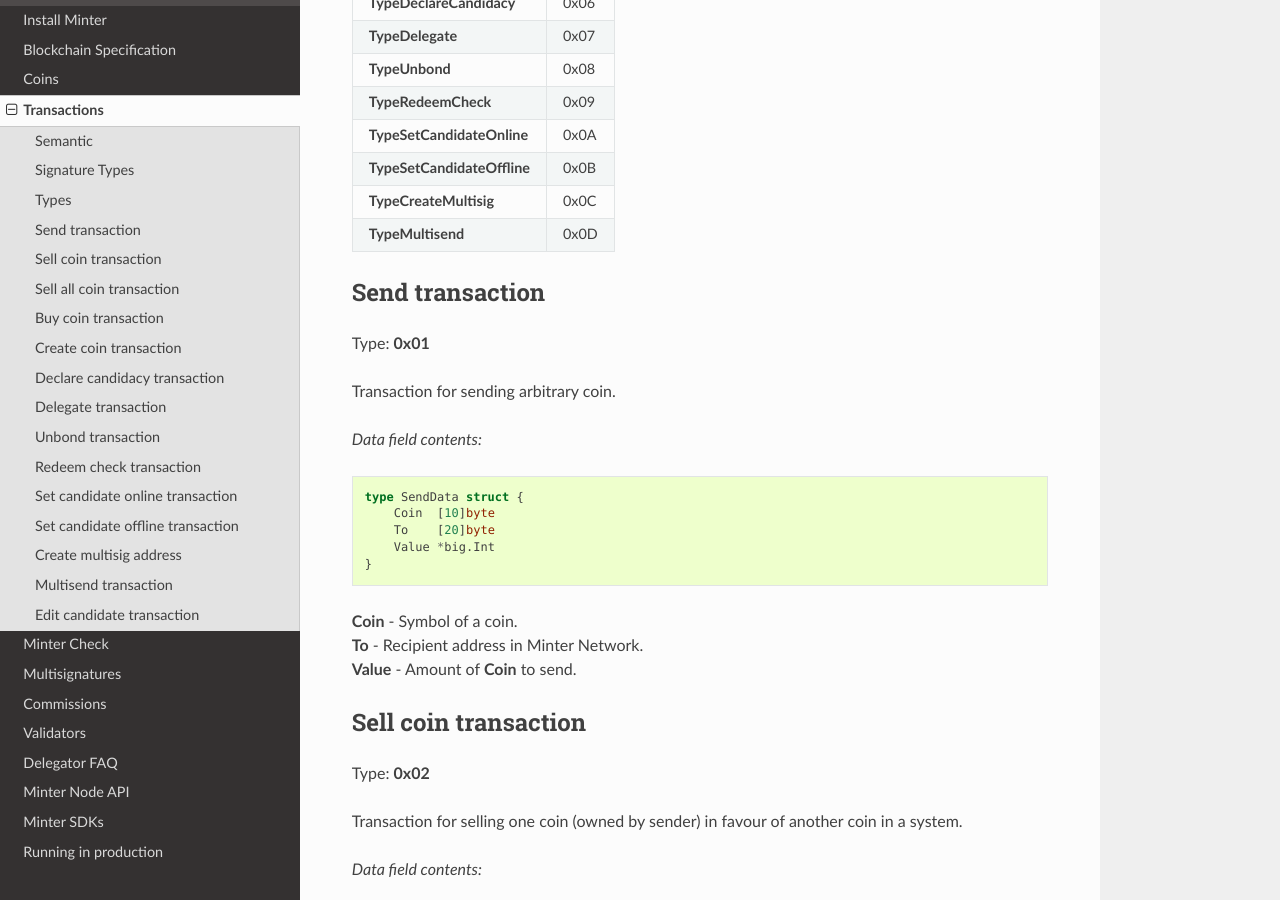
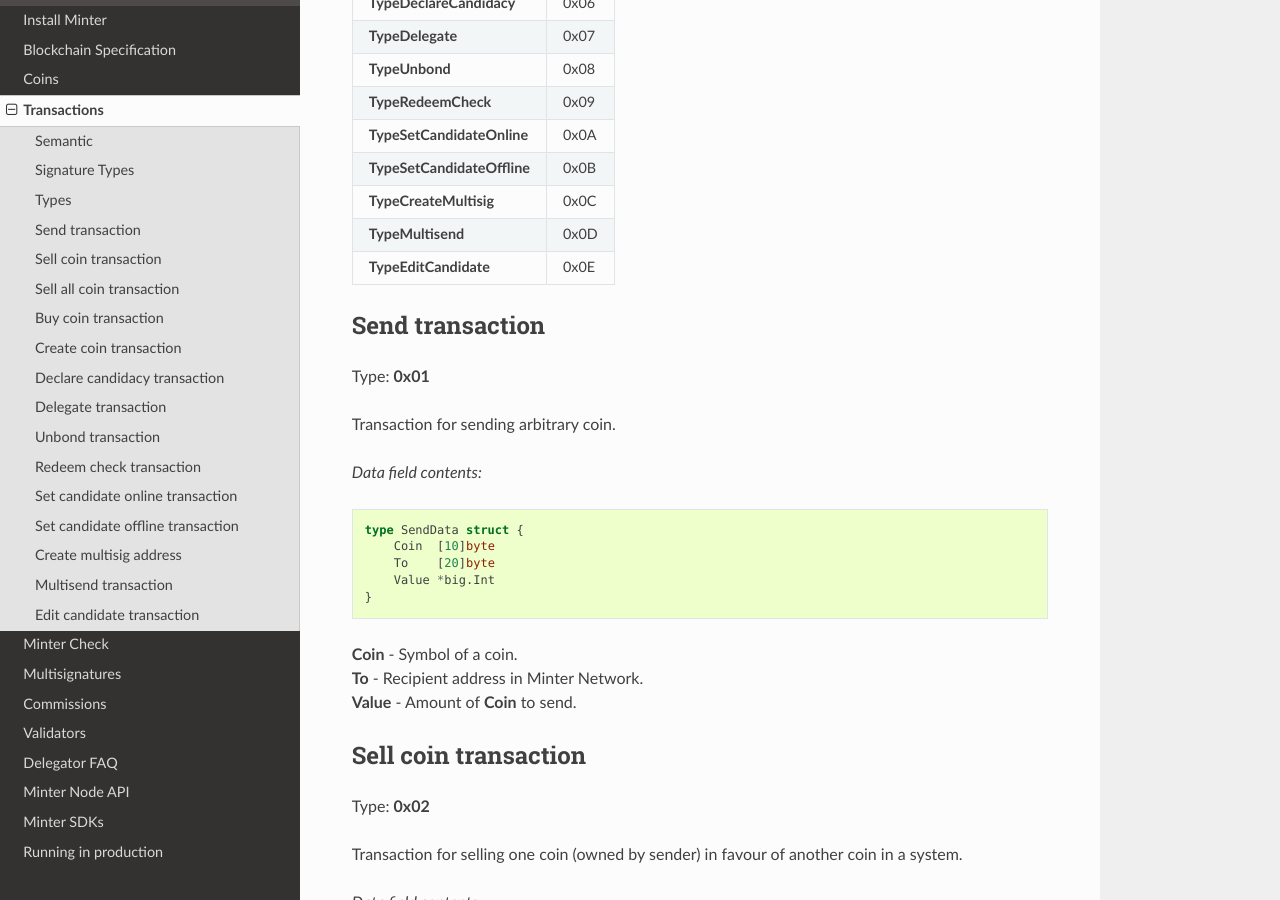
Before and after one commit to MinterTeam/minter-go-node, a Sphinx documentation site: the page built from docs/transactions.rst, in a window 1280 px wide and 900 px high, scrolled down 1632 px. Built offline with Sphinx 7.4.7 and the Read the Docs theme 2.0.0, drawn with Linux system fonts in a browser that asks for light colours.

Commit message:
Fix docs

```diff
--- a/docs/transactions.rst
+++ b/docs/transactions.rst
@@ -96,6 +96,8 @@
 | **TypeCreateMultisig**           | 0x0C    |
 +----------------------------------+---------+
 | **TypeMultisend**                | 0x0D    |
++----------------------------------+---------+
+| **TypeEditCandidate**            | 0x0E    |
 +----------------------------------+---------+
 
 Send transaction
```
